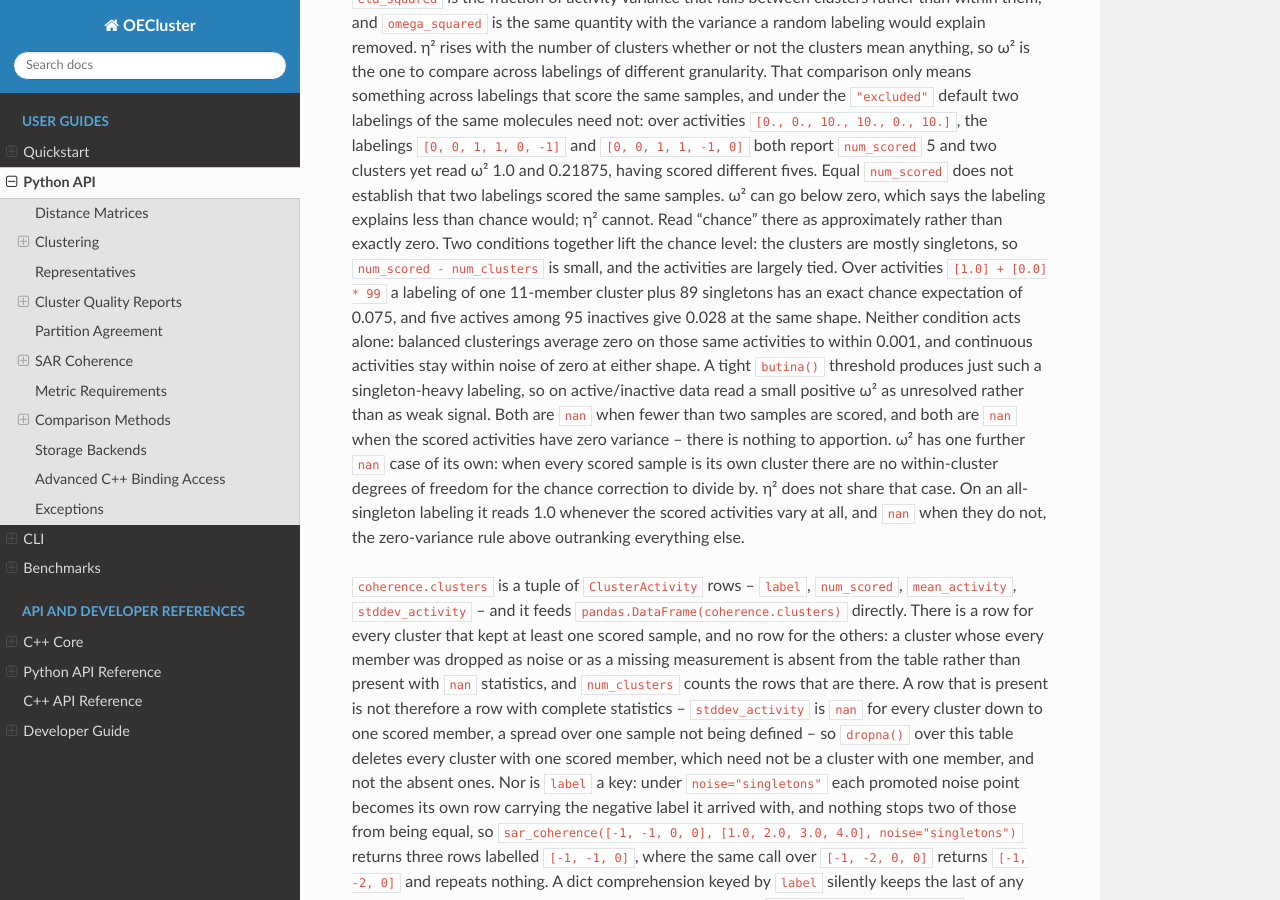
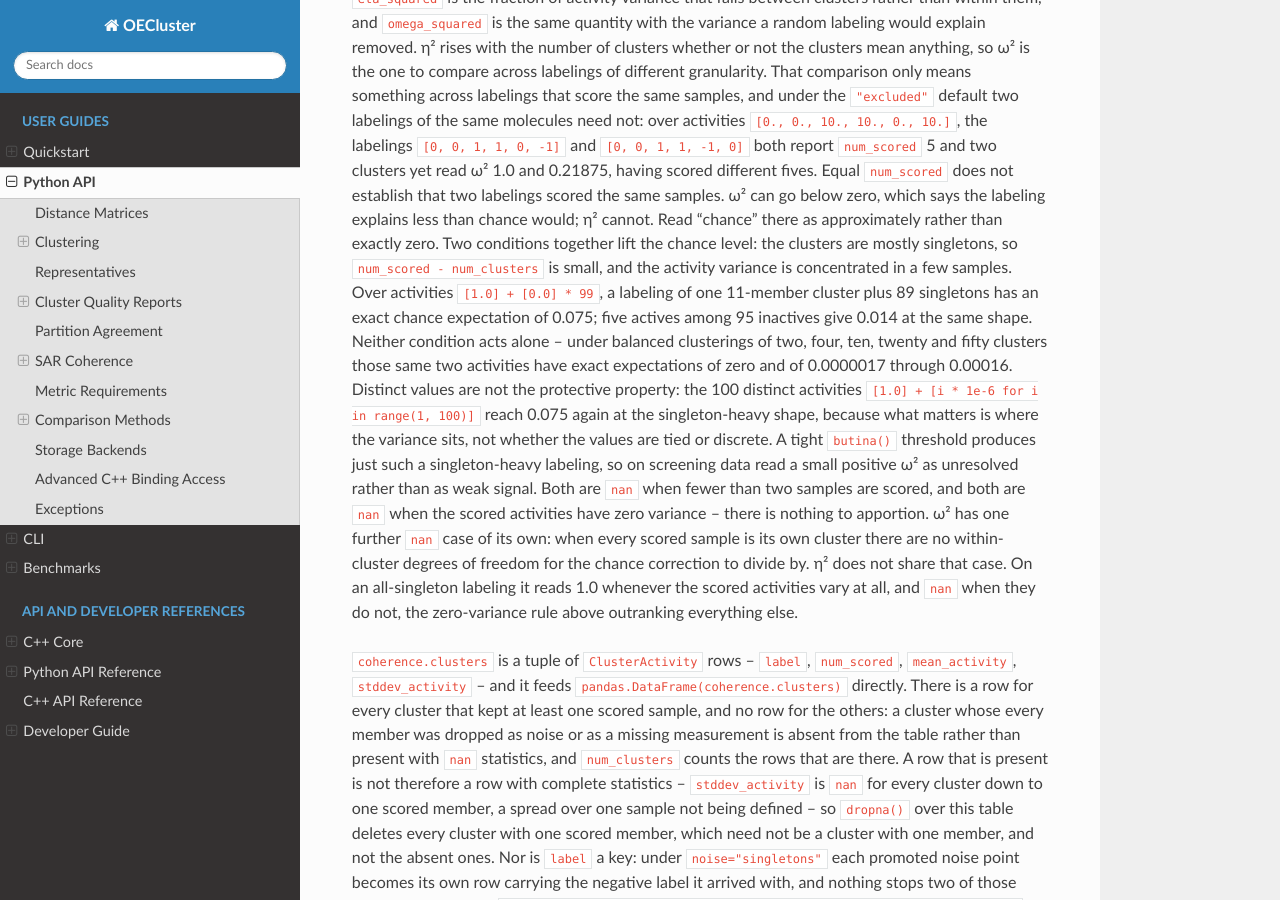
Before and after one commit to scott-arne/oecluster, a Sphinx documentation site: the page built from docs/python-api.md, in a window 1280 px wide and 900 px high, scrolled down 9879 px. Built offline with Sphinx 7.4.7 and the Read the Docs theme 3.1.0, drawn with Linux system fonts in a browser that asks for light colours; pages that are not in the unit, such as notebooks, are missing from menus; the version number is read from the project's files by our own code.

Commit message:
docs: replace the sampled omega-squared figures with exact ones
Round 4 falsified two claims in the previous commit. The five-active
figure was a Monte Carlo estimate reading 0.028 where the exact
hypergeometric expectation is 0.014078. And continuity was the wrong
axis entirely: 100 distinct activities spanning 1e-6 to 1.0 reach the
same 0.075 at the singleton-heavy shape, so the operative condition is
variance concentrated in a few samples, not tied or discrete values.

Every figure in the replacement is exact. Balanced clusterings of two
through fifty clusters come out at zero for the single-outlier activity
and between 0.0000017 and 0.00016 for five actives among 95.

```diff
--- a/docs/python-api.md
+++ b/docs/python-api.md
@@ -485,15 +485,18 @@ establish that two labelings scored the same samples. ω² can go below zero,
 which says the labeling explains less than chance would; η² cannot. Read
 "chance" there as approximately rather than exactly zero. Two conditions
 together lift the chance level: the clusters are mostly singletons, so
-`num_scored - num_clusters` is small, and the activities are largely tied. Over
-activities `[1.0] + [0.0] * 99` a labeling of one 11-member cluster plus 89
-singletons has an exact chance expectation of 0.075, and five actives among 95
-inactives give 0.028 at the same shape. Neither condition acts alone: balanced
-clusterings average zero on those same activities to within 0.001, and
-continuous activities stay within noise of zero at either shape. A tight
-`butina()` threshold produces just such a singleton-heavy labeling, so on
-active/inactive data read a small positive ω² as unresolved rather than as weak
-signal. Both are
+`num_scored - num_clusters` is small, and the activity variance is concentrated
+in a few samples. Over activities `[1.0] + [0.0] * 99`, a labeling of one
+11-member cluster plus 89 singletons has an exact chance expectation of 0.075;
+five actives among 95 inactives give 0.014 at the same shape. Neither condition
+acts alone -- under balanced clusterings of two, four, ten, twenty and fifty
+clusters those same two activities have exact expectations of zero and of
+0.0000017 through 0.00016. Distinct values are not the protective property: the
+100 distinct activities `[1.0] + [i * 1e-6 for i in range(1, 100)]` reach 0.075
+again at the singleton-heavy shape, because what matters is where the variance
+sits, not whether the values are tied or discrete. A tight `butina()` threshold
+produces just such a singleton-heavy labeling, so on screening data read a
+small positive ω² as unresolved rather than as weak signal. Both are
 `nan` when fewer than two samples are scored, and both are `nan` when the
 scored activities have zero variance -- there is nothing to apportion. ω² has
 one further `nan` case of its own: when every scored sample is its own cluster
```
Also changed, not shown: README.md (+1 -1 lines).
